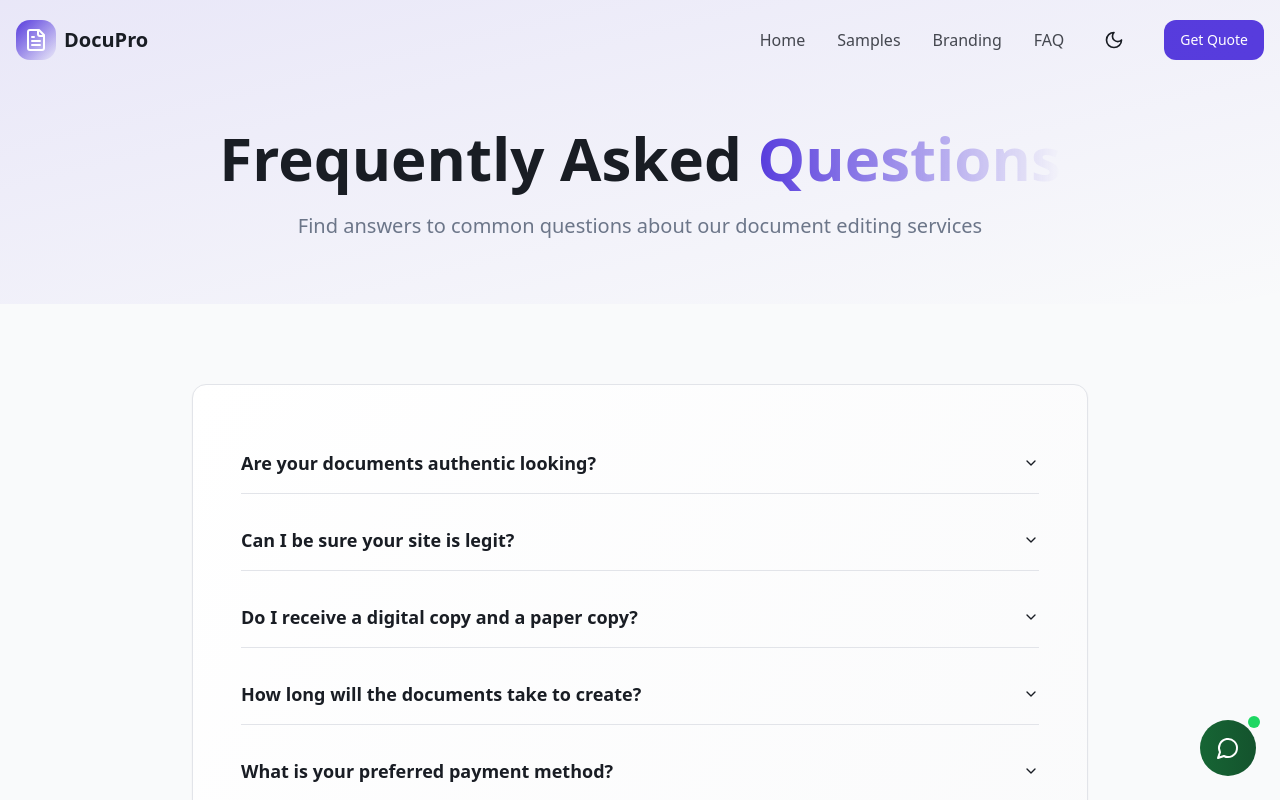
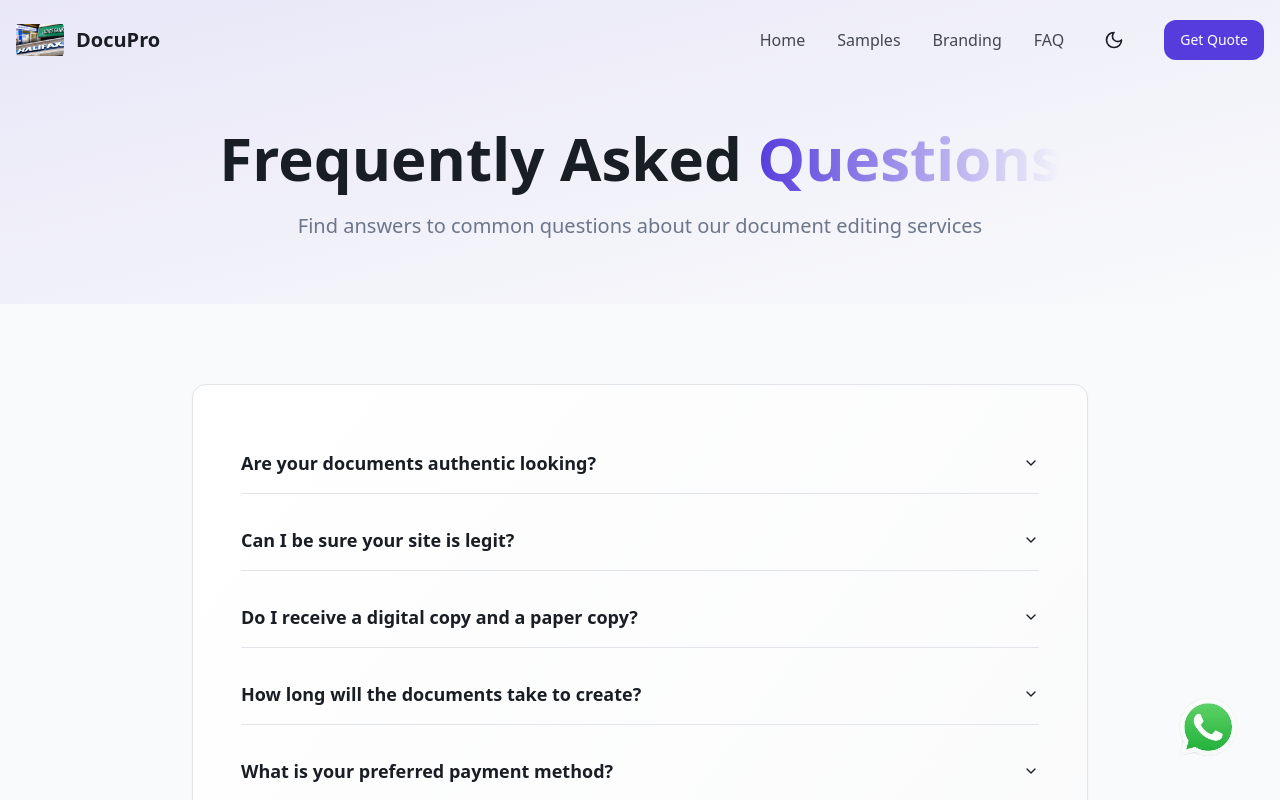
Before and after one commit to Reaper500/allyourdocumentscovered, a React (Vite) app: page /faq in a window 1280 px wide. Shown: the top 800 px of the page. Built offline with nearby package versions, Linux system fonts and the light colour scheme; the HTML template or start-up script is replaced by a standard one.

Commit message:
Update logo and WhatsApp button: use favicon.ico.jpg as logo, replace WhatsApp gradient with image, increase button size

```diff
--- a/index.html
+++ b/index.html
@@ -15,8 +15,8 @@
     <meta name="twitter:card" content="summary_large_image" />
     <meta name="twitter:title" content="Document Editing & Business Support Services" />
     <meta name="twitter:description" content="We offer fast and reliable document editing, payslip, and business account services for research and design purposes only." />
-    <link rel="icon" type="image/png" href="/favicon.ico.png" />
-    <link rel="shortcut icon" href="/favicon.ico.png" />
+    <link rel="icon" type="image/jpeg" href="/favicon.ico.jpg" />
+    <link rel="shortcut icon" href="/favicon.ico.jpg" />
   </head>
 
   <body>
--- a/src/components/Navigation.tsx
+++ b/src/components/Navigation.tsx
@@ -1,7 +1,7 @@
 import { useState, useEffect } from "react";
 import { Link, useLocation } from "react-router-dom";
 import { Button } from "@/components/ui/button";
-import { FileText, Menu, X, Moon, Sun } from "lucide-react";
+import { Menu, X, Moon, Sun } from "lucide-react";
 import { useTheme } from "next-themes";
 
 const Navigation = () => {
@@ -38,9 +38,13 @@ const Navigation = () => {
       <div className="container mx-auto px-4">
         <div className="flex items-center justify-between h-16 md:h-20">
           {/* Logo */}
-          <Link to="/" className="flex items-center gap-2 group">
-            <div className="bg-gradient-to-br from-primary to-primary-glow p-2 rounded-lg transition-transform group-hover:scale-110">
-              <FileText className="w-6 h-6 text-primary-foreground" />
+          <Link to="/" className="flex items-center gap-3 group">
+            <div className="transition-transform group-hover:scale-110 flex items-center justify-center">
+              <img
+                src="/favicon.ico.jpg"
+                alt="Logo"
+                className="w-10 h-10 md:w-12 md:h-12 object-contain rounded-lg"
+              />
             </div>
             <span className="text-lg md:text-xl font-bold text-foreground">
               DocuPro
--- a/src/components/WhatsAppFloatingButton.tsx
+++ b/src/components/WhatsAppFloatingButton.tsx
@@ -1,4 +1,4 @@
-import { MessageCircle } from "lucide-react";
+import whatappImage from "@/assets/whatapp.png";
 
 const WhatsAppFloatingButton = () => {
   const handleWhatsAppClick = () => {
@@ -31,13 +31,19 @@ const WhatsAppFloatingButton = () => {
   return (
     <button
       onClick={handleWhatsAppClick}
-      className="fixed bottom-6 right-6 z-50 bg-gradient-to-r from-green-800 to-green-900 text-white rounded-full p-4 shadow-[var(--shadow-accent)] hover:shadow-[var(--shadow-hover)] transition-all hover:scale-110 group animate-fade-in"
+      className="fixed bottom-6 right-6 z-50 rounded-full p-0 shadow-[var(--shadow-accent)] hover:shadow-[var(--shadow-hover)] transition-all hover:scale-110 group animate-fade-in overflow-hidden"
       aria-label="Contact us on WhatsApp"
     >
-      <MessageCircle className="w-6 h-6 transition-transform group-hover:rotate-12" />
-      <span className="absolute -top-1 -right-1 flex h-3 w-3">
+      <div className="w-20 h-20 md:w-24 md:h-24 flex items-center justify-center">
+        <img
+          src={whatappImage}
+          alt="WhatsApp"
+          className="w-full h-full object-cover rounded-full transition-transform group-hover:rotate-12"
+        />
+      </div>
+      <span className="absolute -top-1 -right-1 flex h-4 w-4">
         <span className="animate-ping absolute inline-flex h-full w-full rounded-full bg-accent opacity-75"></span>
-        <span className="relative inline-flex rounded-full h-3 w-3 bg-accent"></span>
+        <span className="relative inline-flex rounded-full h-4 w-4 bg-accent"></span>
       </span>
     </button>
   );
```
Also changed, not shown: public/favicon.ico.jpg (added), src/assets/whatapp.png (added).
